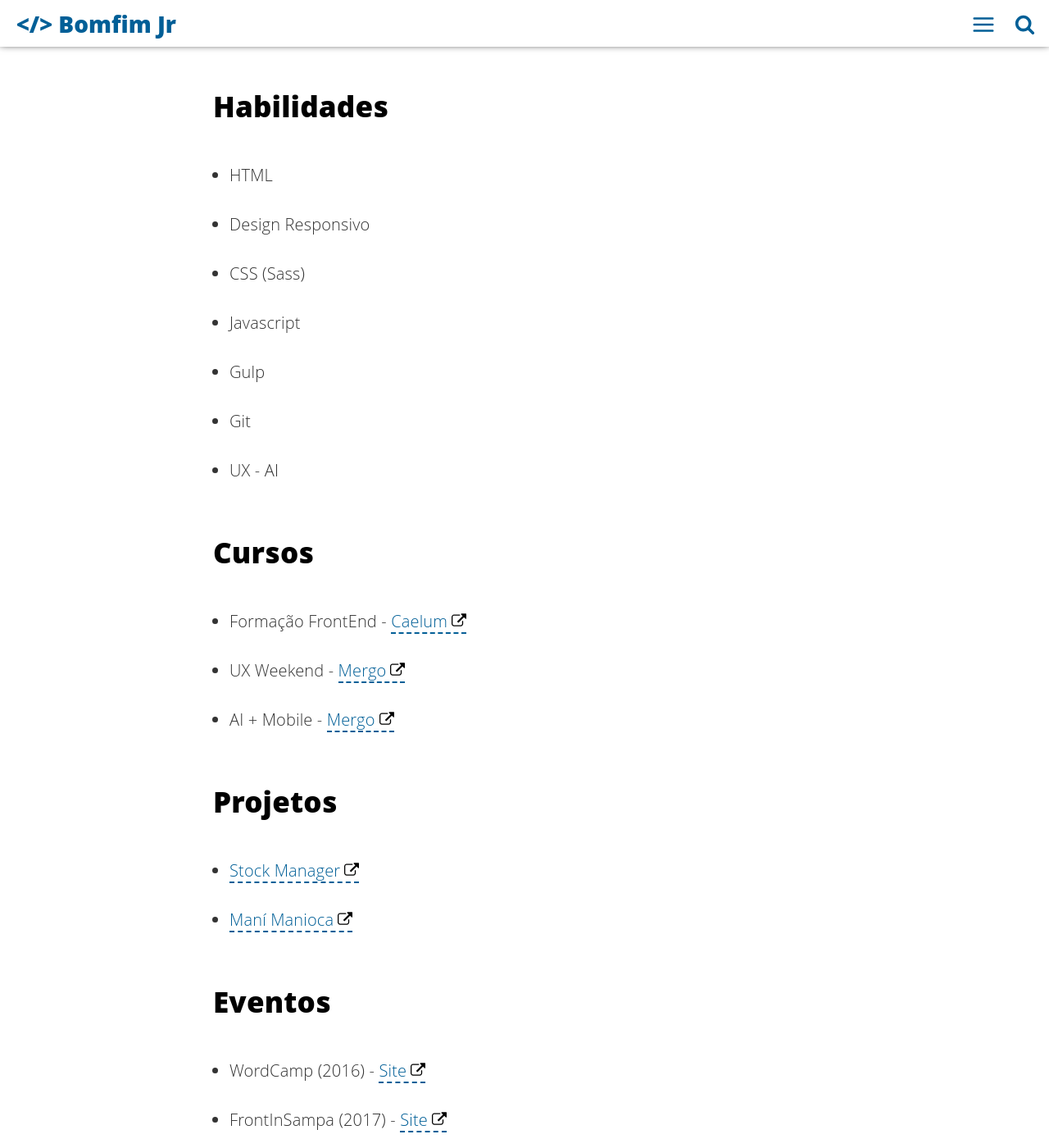
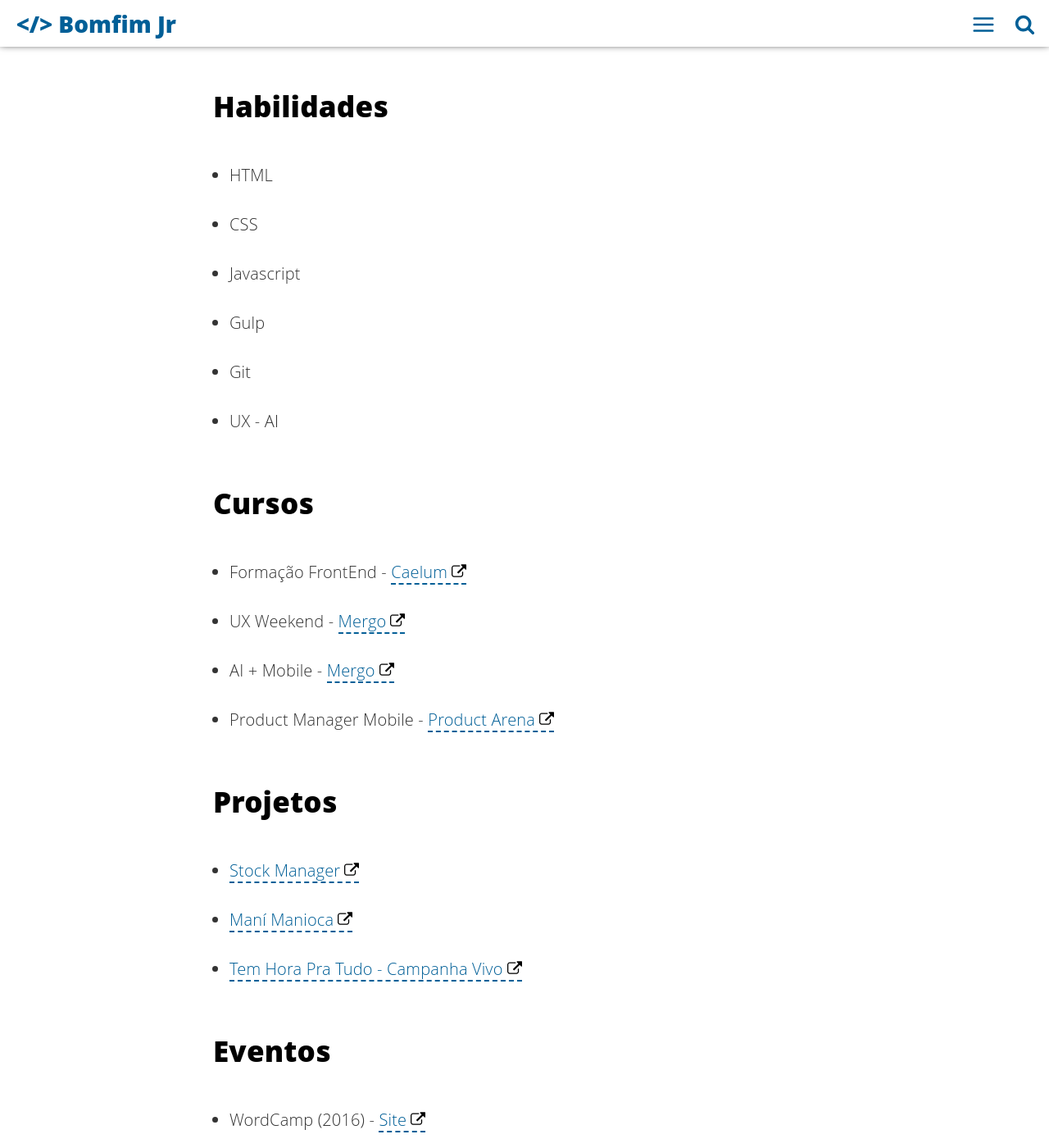
Before and after one commit to bfmjr/bfmjr.github.io, a Jekyll site: the page built from about.html, in a window 1280 px wide and 1400 px high, scrolled down 1144 px. Shown: the whole window at 82% size. Built offline with Jekyll 4.4.1, drawn with Linux system fonts in a browser that asks for light colours.

Commit message:
Inclusão de projetos e cursos

```diff
--- a/about.html
+++ b/about.html
@@ -22,8 +22,7 @@ description: "Sou o João Bomfim Jr, FrontEnd Developer."
 
 <ul class="skill-list">
 	<li>HTML</li>
-	<li>Design Responsivo</li>
-	<li>CSS (Sass)</li>
+	<li>CSS</li>
 	<li>Javascript</li>
 	<li>Gulp</li>
 	<li>Git</li>
@@ -36,6 +35,7 @@ description: "Sou o João Bomfim Jr, FrontEnd Developer."
 	<li>Formação FrontEnd - <a href="https://www.caelum.com.br" target="_blank">Caelum</a></li>
 	<li>UX Weekend - <a href="http://www.mergo.com.br" target="_blank">Mergo</a></li>
 	<li>AI + Mobile - <a href="http://www.mergo.com.br" target="_blank">Mergo</a></li>
+	<li>Product Manager Mobile - <a href="http://www.productarena.io" target="_blank">Product Arena</a></li>
 </ul>
 
 <h2>Projetos</h2>
@@ -43,6 +43,7 @@ description: "Sou o João Bomfim Jr, FrontEnd Developer."
 <ul class="skill-list">
 	<li><a href="http://www.stockcar.com.br/stock-manager" target="_blank" title="Palpites Stock Car">Stock Manager</a></li>
 	<li><a href="http://manimanioca.com.br/" target="_blank" title="Sites Rede Maní Manioca">Maní Manioca</a></li>
+	<li><a href="https://www.temhorapratudo.com.br/" target="_blank" title="Campanha Tem Hora Pra Tudo">Tem Hora Pra Tudo - Campanha Vivo</a></li>
 </ul>
 
 <h2>Eventos</h2>
```
Also changed, not shown: 1 other file.
